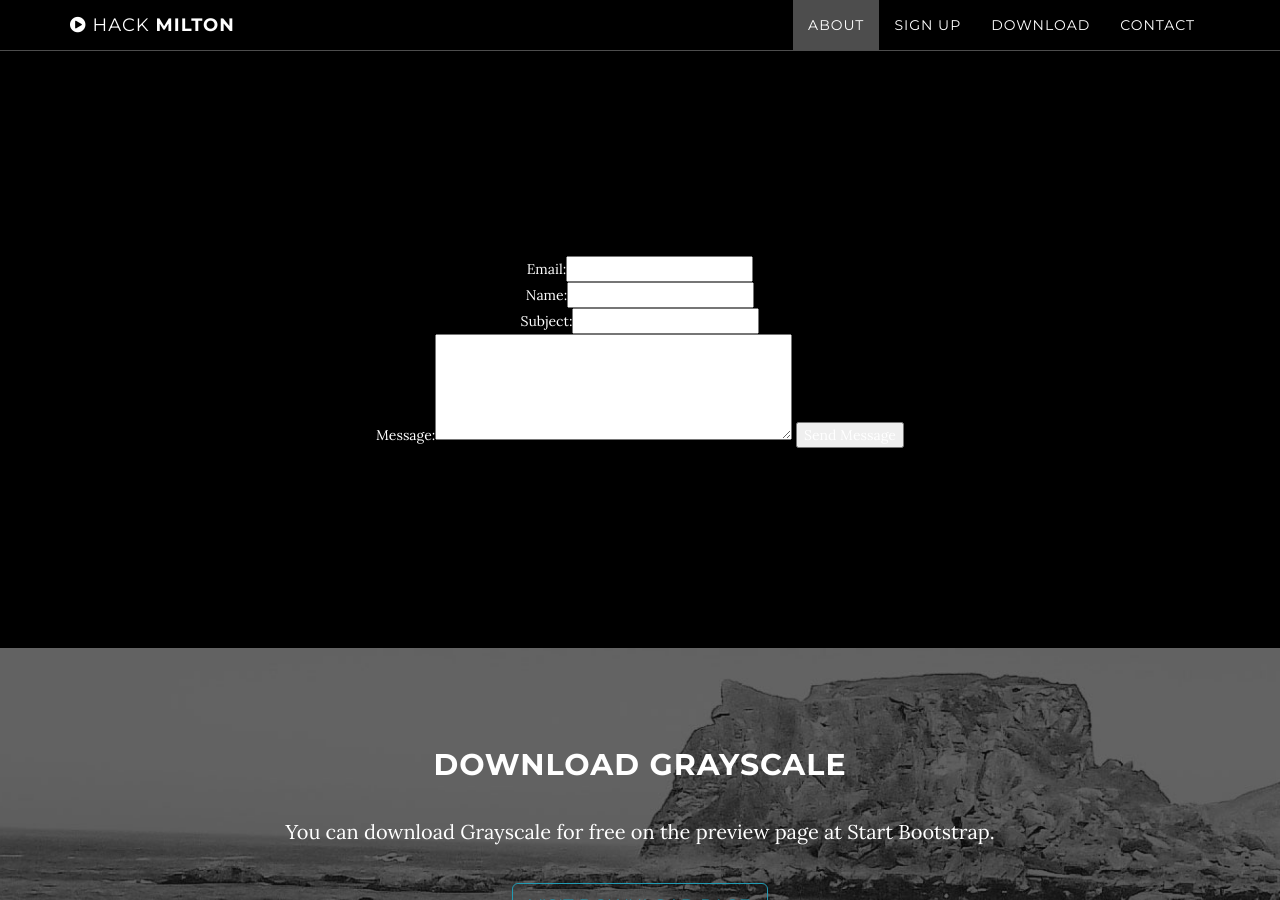
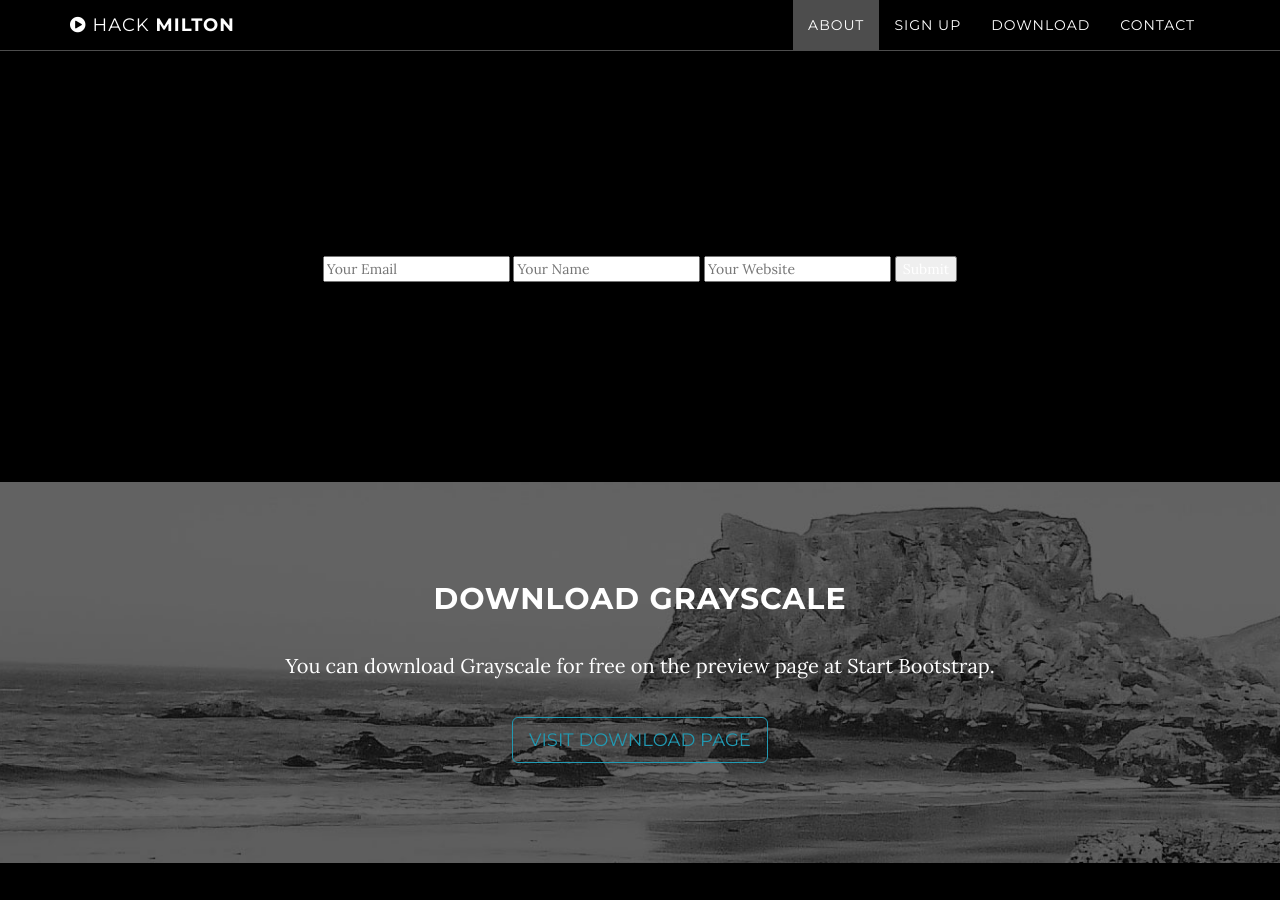
Before and after one commit to milton-programming/milton-programming.github.io, a Jekyll site: the page built from index.html, in a window 1280 px wide and 900 px high, scrolled down 1508 px. Built offline with Jekyll 4.4.1, drawn with Linux system fonts in a browser that asks for light colours.

Commit message:
added formkeep form

```diff
--- a/_includes/form.html
+++ b/_includes/form.html
@@ -1,11 +1,11 @@
 <section id="form" class="container content-section text-center">
     <div class="row">
-        <form>
-            Email:<input type="text" name="email"><br>
-            Name:<input type="text" name="name"><br>
-            Subject:<input type="text" name="subject"><br>
-            Message:<textarea name="message" cols="40" rows="5"></textarea>
-            <input type="submit" value="Send Message">
+        <form accept-charset="UTF-8" action="https://formkeep.com/f/2abc86e1ece5" method="POST">
+            <input type="hidden" name="utf8" value="✓">
+            <input type="email" name="email" placeholder="Your Email">
+            <input type="text" name="name" placeholder="Your Name">
+            <input type="url" name="url" placeholder="Your Website">
+            <button type="submit">Submit</button>
         </form>
     </div>
 </section>
```
Also changed, not shown: 1 other file.
